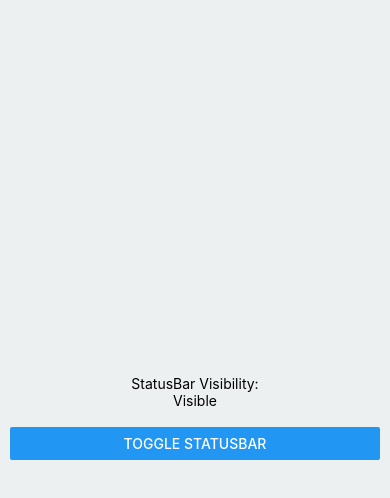
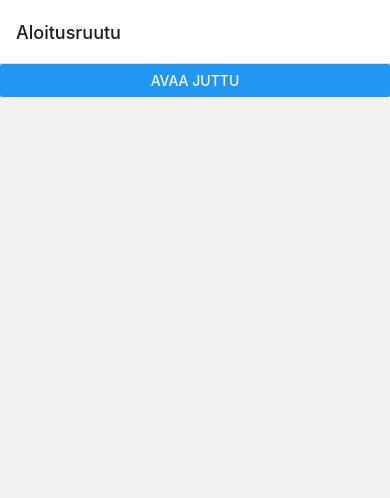
Before and after one commit to jukkaprami/ajokilsat, a React Native app: screen / in a window 390 px wide. Shown: the top 498 px of the page. Built offline with nearby package versions, Linux system fonts and the light colour scheme.

Commit message:
Navigaatiotesti

```diff
--- a/App.tsx
+++ b/App.tsx
@@ -7,8 +7,42 @@ import {
     Text,
     View,
 } from 'react-native';
+import {NavigationContainer} from '@react-navigation/native';
+import {createNativeStackNavigator} from '@react-navigation/native-stack';
+
+const Stack = createNativeStackNavigator();
 
 export default function App() {
+    return (
+        <NavigationContainer>
+            <Stack.Navigator>
+                <Stack.Screen
+                    name="home"
+                    component={ButtonOnlyView}
+                    options={{title: 'Aloitusruutu'}}
+                />
+                <Stack.Screen
+                    name="other"
+                    component={StatusBarTogglerView}
+                    options={{title: 'Toinen juttu'}}
+                />
+            </Stack.Navigator>
+        </NavigationContainer>
+    );
+}
+
+function ButtonOnlyView({navigation}) {
+    return (
+        <View>
+            <Button
+                title="Avaa juttu"
+                onPress={() => navigation.navigate('other')}
+            />
+        </View>
+    );
+}
+
+function StatusBarTogglerView() {
     const [hidden, setHidden] = useState(false);
     const changeStatusBarVisibility = () => setHidden(!hidden);
 
@@ -25,11 +59,14 @@ export default function App() {
                 {hidden ? 'Hidden' : 'Visible'}
             </Text>
             <View style={styles.buttonsContainer}>
-        <Button title="Toggle StatusBar" onPress={changeStatusBarVisibility} />
+                <Button
+                    title="Toggle StatusBar"
+                    onPress={changeStatusBarVisibility}
+                />
             </View>
         </SafeAreaView>
     );
-};
+}
 
 const styles = StyleSheet.create({
     container: {
--- a/package.json
+++ b/package.json
@@ -10,6 +10,8 @@
   },
   "dependencies": {
     "@expo/webpack-config": "^18.0.1",
+    "@react-navigation/native": "^6.1.6",
+    "@react-navigation/native-stack": "^6.9.12",
     "@types/react": "~18.0.27",
     "expo": "~48.0.15",
     "expo-status-bar": "~1.4.4",
@@ -17,7 +19,9 @@
     "react-dom": "18.2.0",
     "react-native": "0.71.8",
     "react-native-web": "~0.18.10",
-    "typescript": "^4.9.4"
+    "typescript": "^4.9.4",
+    "react-native-screens": "~3.20.0",
+    "react-native-safe-area-context": "4.5.0"
   },
   "devDependencies": {
     "@babel/core": "^7.20.0"
```
Also changed, not shown: 1 other file (tests, documents, lock files or other folders). Lines whose indentation alone changed are shown as unchanged.
